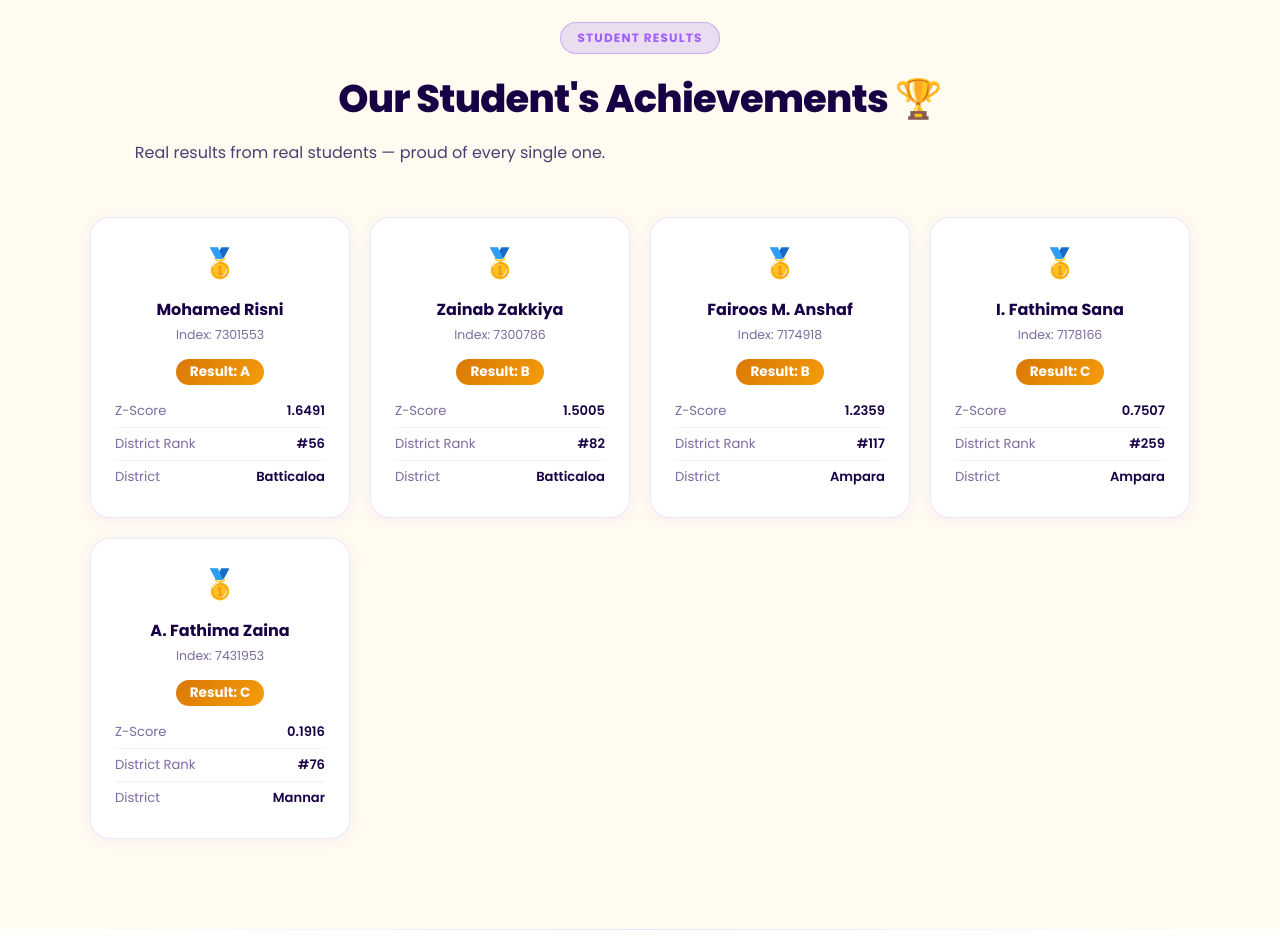
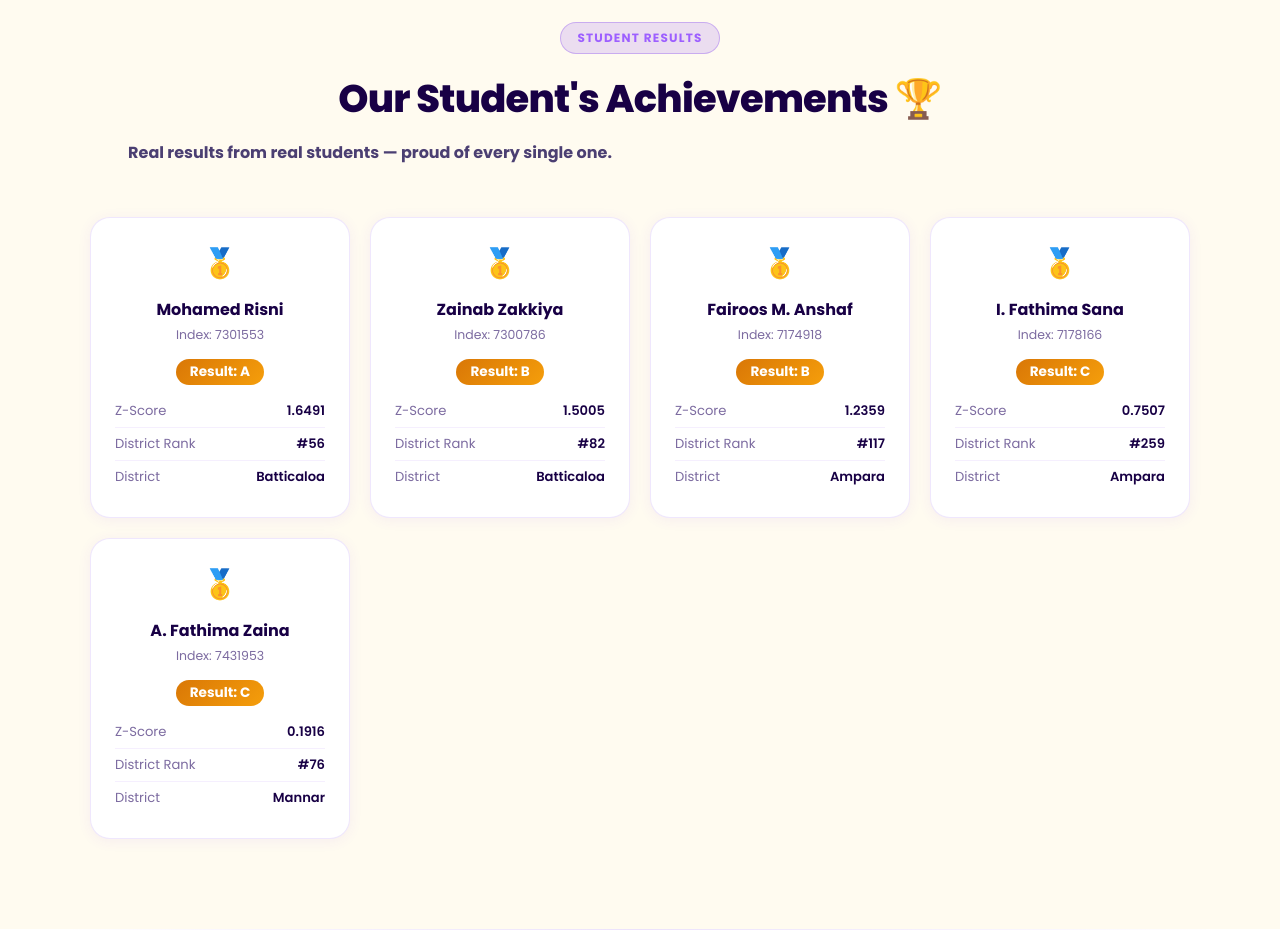
Before and after one commit to zimarofficial/zimarxaccounts, a plain HTML site: page index.html in a window 1280 px wide. Shown: the part 2360-3296 px from the top of the page. Drawn offline with Linux system fonts and the light colour scheme.

Commit message:
Update index.html

```diff
--- a/index.html
+++ b/index.html
@@ -422,7 +422,7 @@ footer{background:#180045;border-top:2px solid rgba(124,58,237,0.3);padding:40px
   <div style="text-align:center;max-width:1100px;margin:0 auto;">
     <div class="section-tag">Student Results</div>
     <h2 class="section-title">Our Student's Achievements 🏆</h2>
-    <p class="section-sub center">Real results from real students — proud of every single one.</p>
+    <h2 class="section-sub center">Real results from real students — proud of every single one.</h2>
     <div class="ach-grid">
       <div class="ach-card fade-up">
         <div class="ach-medal">🥇</div>
```
